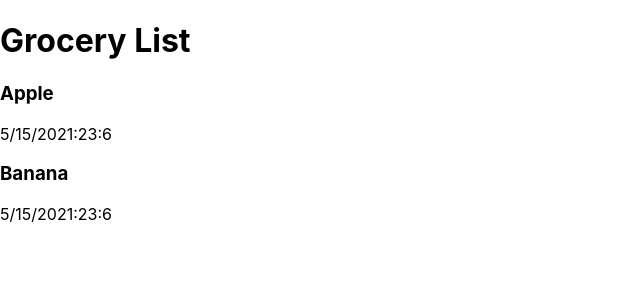
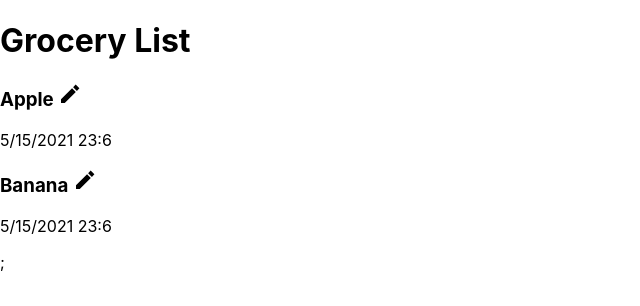
Before and after one commit to 2021-IBM-Accelerate-SW-Track/lab-1-team-19, a React (Create React App) app: page / in a window 1280 px wide. Shown: the top 306 px of the page, without its empty margins (0-640 px from the left). Built offline with nearby package versions, Linux system fonts and the light colour scheme.

Commit message:
added the edit icon

```diff
--- a/package.json
+++ b/package.json
@@ -4,13 +4,16 @@
   "private": true,
   "dependencies": {
     "@material-ui/core": "^4.11.4",
+    "@material-ui/icons": "^4.11.2",
     "@testing-library/jest-dom": "^5.12.0",
     "@testing-library/react": "^11.2.6",
     "@testing-library/user-event": "^12.8.3",
     "node": "^16.3.0",
     "react": "^17.0.2",
     "react-dom": "^17.0.2",
+    "react-icons": "^4.2.0",
     "react-scripts": "4.0.3",
+    "react-to-print": "^2.12.6",
     "web-vitals": "^1.1.2"
   },
   "scripts": {
--- a/src/component/Item/Item.js
+++ b/src/component/Item/Item.js
@@ -8,9 +8,11 @@
 		item.quantity: how many of an item to get (number)
 */
 
+import EditSharpIcon from '@material-ui/icons/EditSharp';
+/*Can pass in item functions (finished/delete) up here */
 
-/*Can pass in item functions (finished/delete) up here*/
 const Item = ({ item }) => {
+
 	return (
 		/*If we want to do anything fancy with changing the item
 			color when the item is done, we can do it via this div.*/
@@ -20,12 +22,14 @@ const Item = ({ item }) => {
 		<div >
 			<h3>
 				{item.itemName}
-			</h3>
+				{"  "}
+				<EditSharpIcon  />
+							</h3>
 
 			{/* Using date object to get information about time/date item added. */}
 			<p>
-				{item.date.getMonth()}/{item.date.getDate()}/{item.date.getFullYear()}:
-				{item.date.getHours()}:{item.date.getMinutes()}
+				{item.date.getMonth()}/{item.date.getDate()}/{item.date.getFullYear()}
+				{" "} {item.date.getHours()}:{item.date.getMinutes()}
 			</p>
 		</div>
 	)
--- a/src/component/Items/Items.js
+++ b/src/component/Items/Items.js
@@ -1,13 +1,19 @@
 import Item from '../Item'
+import { TiEdit } from 'react-icons/ti';
+import EditSharpIcon from '@material-ui/icons/EditSharp';
+import React, { useState } from 'react';
+
 const Items = ({ items }) => {
 	return (
 		<>
 			{items.map((item) => (
-				<Item key = {item.id} item = {item}/>
-			))}
-
+				<Item
+				key = {item.id}
+				item = {item}
+				  // updateTodo={updateTodo}
+					/>
+				)
+			)};
 		</>
-	)
-}
-
-export default Items
+	)};
+export default Items;
```
Also changed, not shown: src/App.js (+6 -3 lines).
